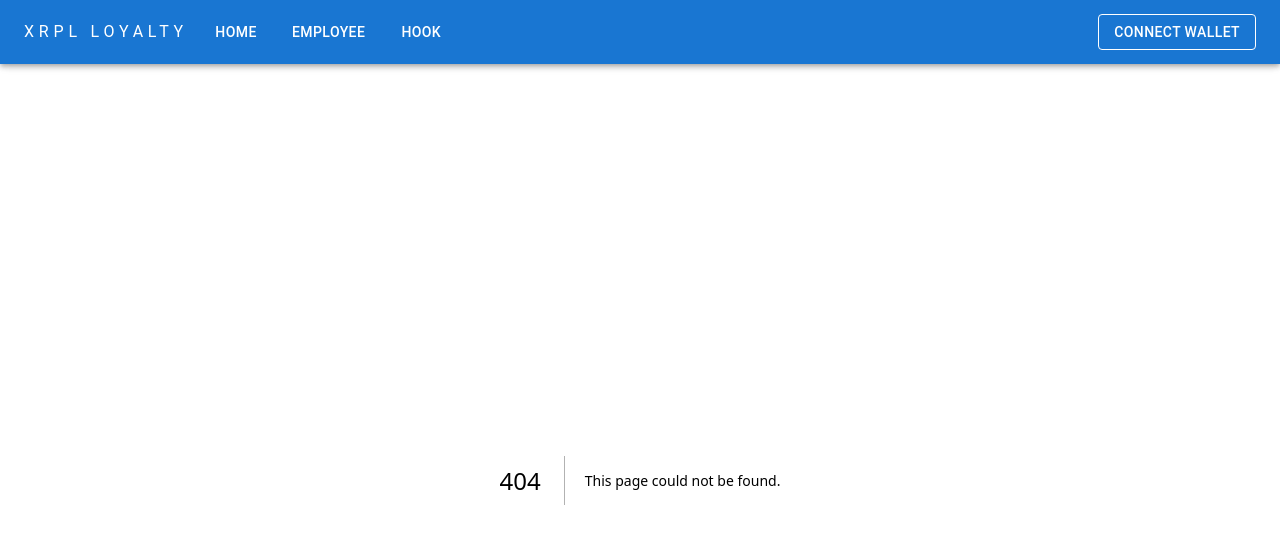
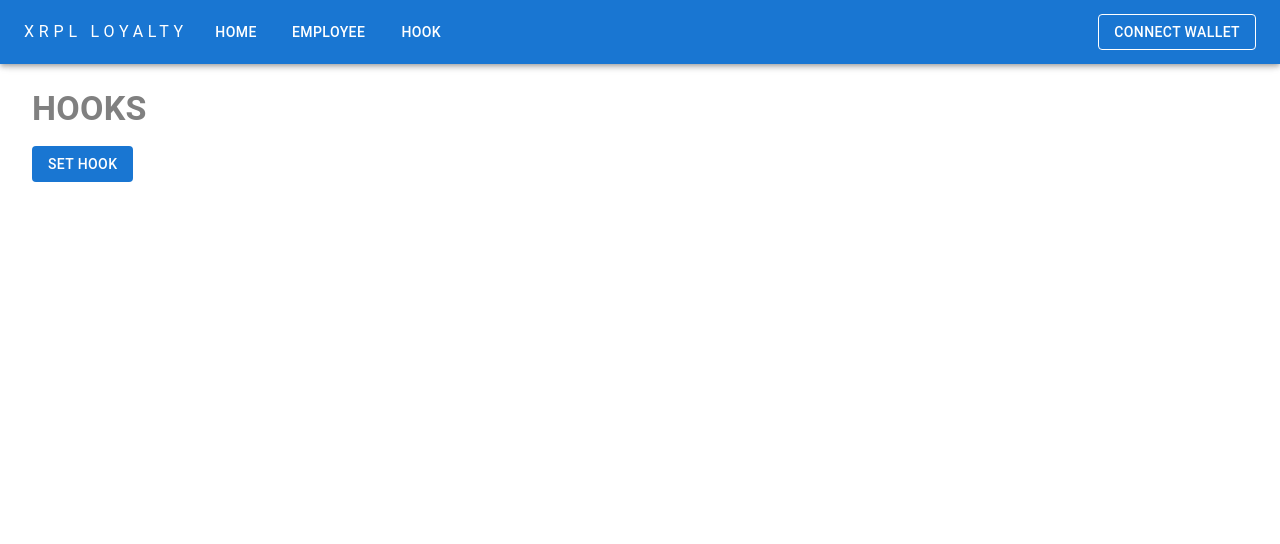
Before and after one commit to cicada2290/xrpl-loyality, a Next.js app in the folder frontend/: page /hooks in a window 1280 px wide. Before the commit this address had no page. Shown: the top 544 px of the page. Built offline with nearby package versions, Linux system fonts and the light colour scheme.

Commit message:
✨ Add Employees and Hooks pages

```diff
--- a/frontend/src/app/hook/page.tsx
+++ b/frontend/src/app/hooks/page.tsx
@@ -1,13 +1,13 @@
 import PageTitle from '@/components/typography/PageTitle'
 import SetHookDialog from '@/components/dialog/SetHookDialog'
 
-const HookPage = () => {
+const HooksPage = () => {
   return (
     <>
-      <PageTitle>HOOK</PageTitle>
+      <PageTitle>HOOKS</PageTitle>
       <SetHookDialog />
     </>
   )
 }
 
-export default HookPage
+export default HooksPage
```
Also changed, not shown: frontend/src/app/employees/page.tsx (renamed from frontend/src/app/employee/page.tsx, +5 -3 lines).
